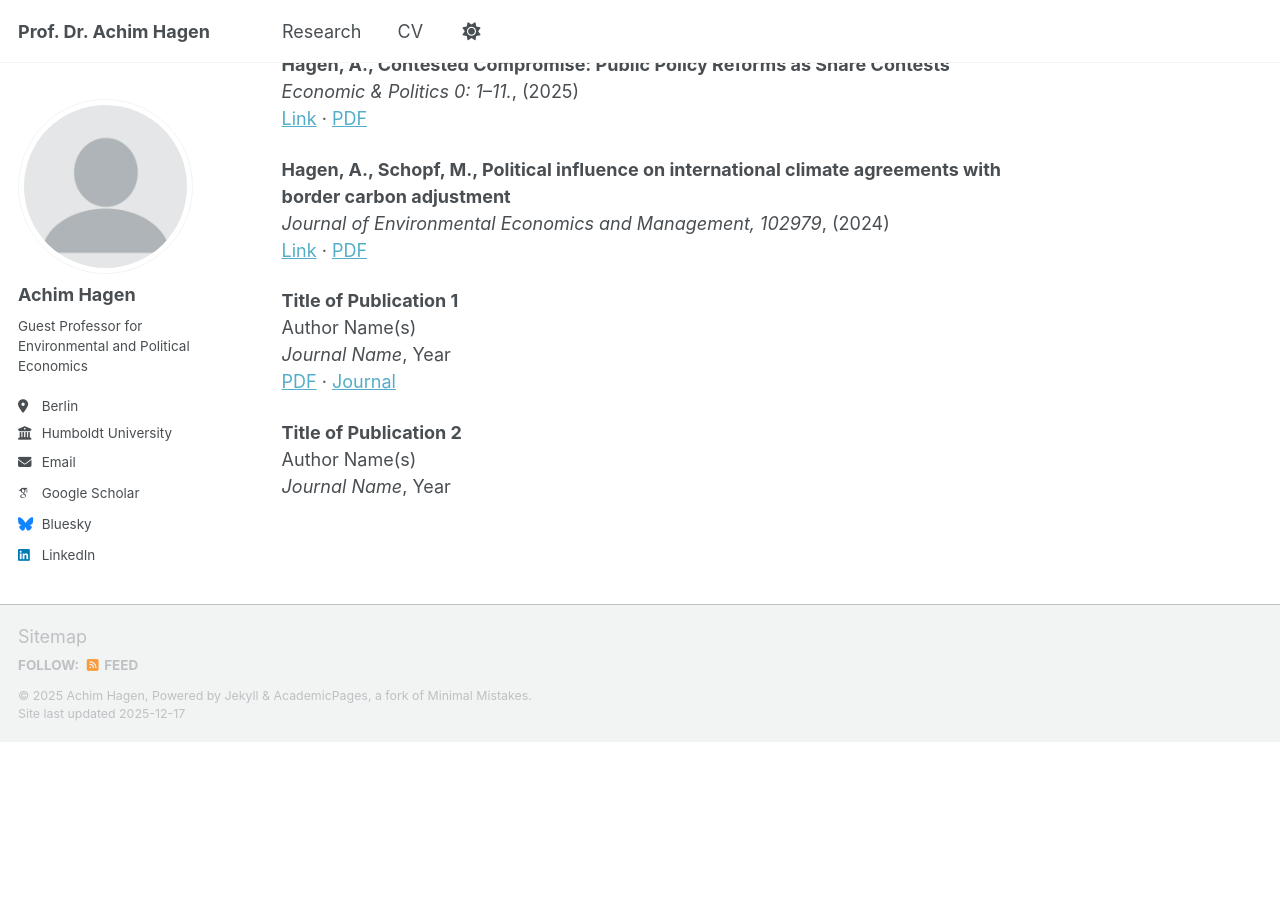
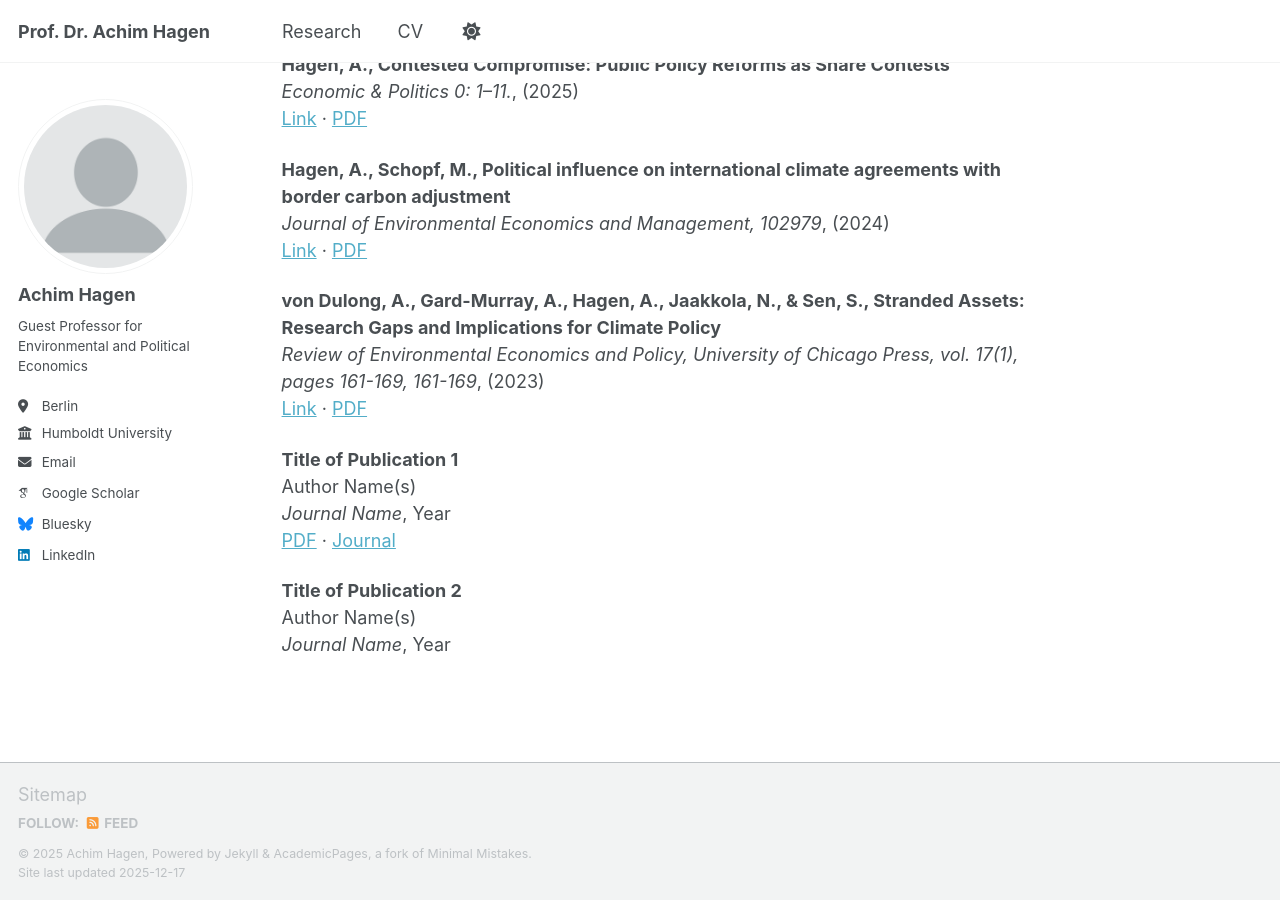
Before and after one commit to achhag/academic, a Jekyll site: the page built from _pages/publications.html, in a window 1280 px wide and 900 px high, scrolled down 622 px. Built offline with Jekyll 4.4.1, drawn with Linux system fonts in a browser that asks for light colours; some web fonts are replaced; a script bundle is joined from its source files by our own code; library files that are not in the unit come from our copies; before the commit the page ends 1364 px from its top, so only the background shows below that.

Commit message:
Update publications.html

```diff
--- a/_pages/publications.html
+++ b/_pages/publications.html
@@ -44,6 +44,12 @@ author_profile: true
 <a href="{{ '/files/achimhagen_borderadjustments.pdf' | relative_url }}" target="_blank">PDF</a>
 </p>
 
+<p>
+<strong>von Dulong, A., Gard-Murray, A., Hagen, A., Jaakkola, N., & Sen, S., Stranded Assets: Research Gaps and Implications for Climate Policy</strong><br>
+<em>Review of Environmental Economics and Policy, University of Chicago Press, vol. 17(1), pages 161-169, 161-169</em>, (2023)<br>
+<a href="http://dx.doi.org/10.1086/723768" target="_blank">Link</a> ·
+<a href="{{ '/files/achimhagen_borderadjustments.pdf' | relative_url }}" target="_blank">PDF</a>
+</p>
 
 <p>
 <strong>Title of Publication 1</strong><br>
```
